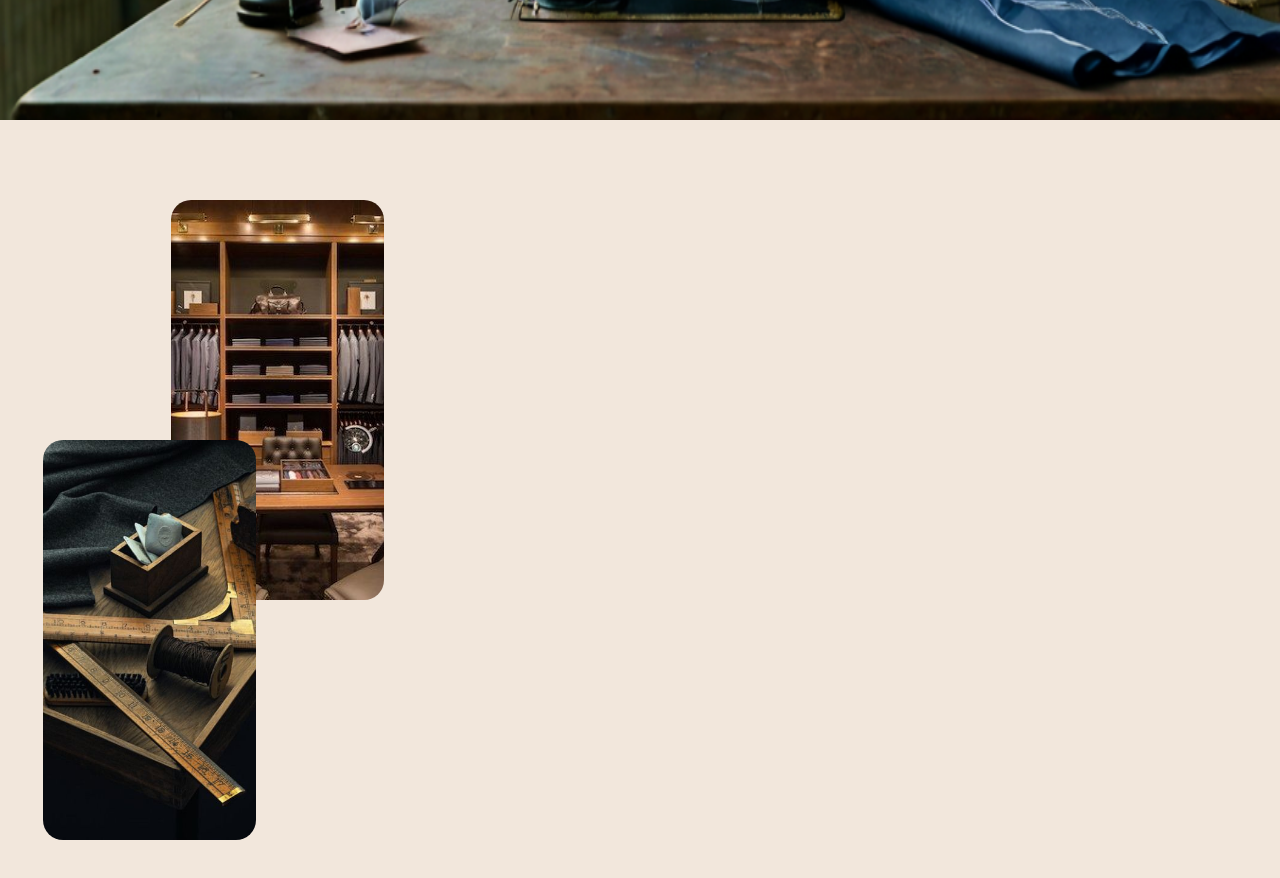
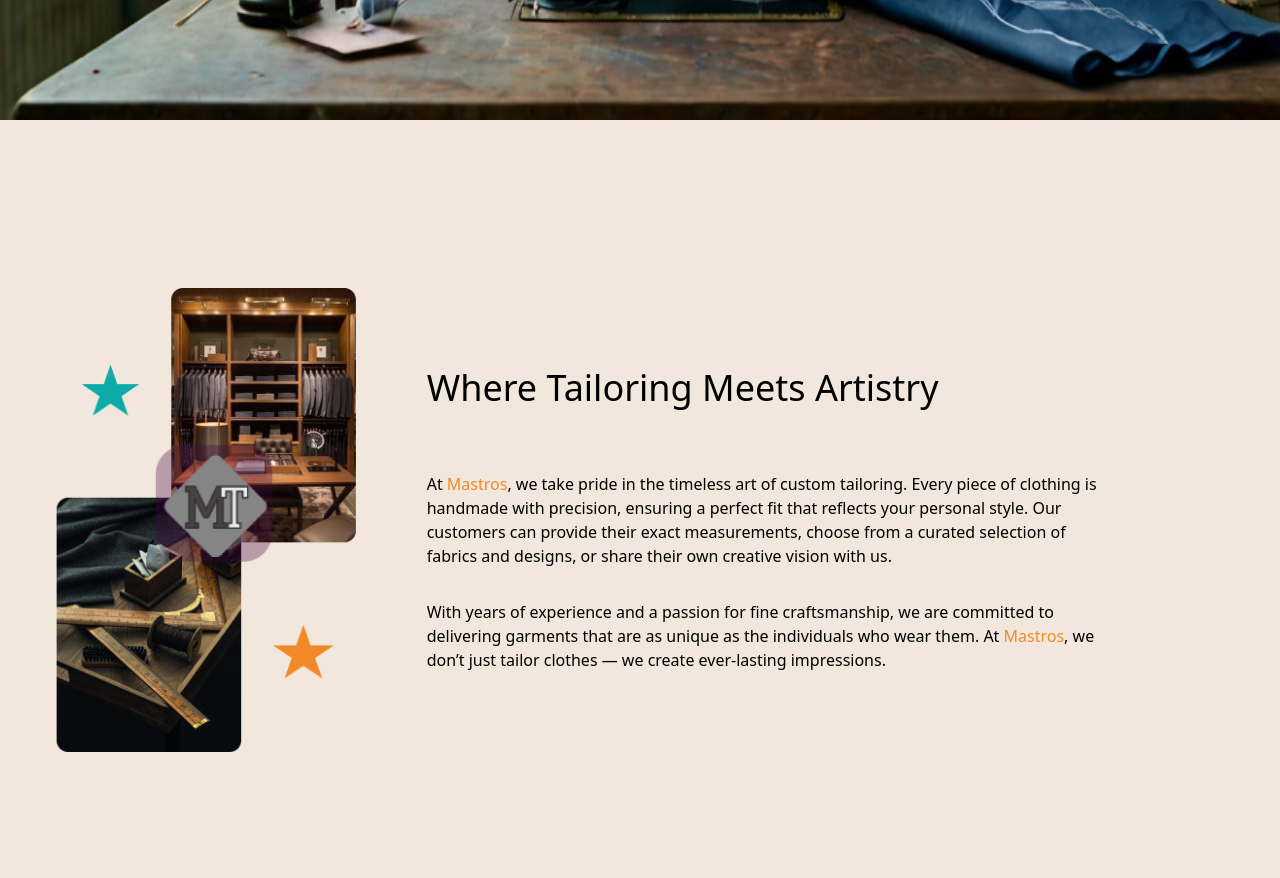
Before and after one commit to gbejoy/Masters_of_tailoring, a React (Vite) app in the folder vite-project/: page / in a window 1280 px wide. Shown: the part 680-1558 px from the top of the page. Built offline with nearby package versions, Linux system fonts and the light colour scheme.

Commit message:
About section 2

```diff
--- a/vite-project/src/Components/About.jsx
+++ b/vite-project/src/Components/About.jsx
@@ -1,32 +1,47 @@
-import TailorShop from "../assets/tailor_shop.jpg"
-import TailorEquip from "../assets/tools_tailor.jpg"
+import CollectionStar from '/CollectionStart.png';
 
-export default function About()
-{
+export default function About() {
     return (
-        <section id="about" className="w-full h-svh bg-[#F2E7DC] flex flex-col md:flex-row items-center justify-center">
-            <div className="w-full md:w-1/3 h-full flex justify-center items-center">
-                <div className="w-full h-full">
-                    <div className="relative w-full h-full flex flex-row items-center justify-center">
-                        <div className="relative w-full h-full">
+        <section id="about" className="w-full h-screen bg-[#F2E7DC] flex flex-col md:flex-row items-center justify-center">
+            {/* Image container */}
+            <div className="w-full h-[50%] md:w-1/3 md:h-full flex flex-row justify-center items-center">
+                <img
+                    src={CollectionStar}
+                    alt="group"
+                    className="max-w-[80%] h-[80%] object-contain"
+                />
+            </div>
 
-                            <div className="min-h-[10rem] w-[50%] h-[35%] md:w-[50%] md:h-[25%] lg:h-[35%] xl:h-1/2 object-fill absolute top-[15%] md:top-[20%] lg:top-[10%] left-[40%]">
-                                <img src={TailorShop} alt="Tailor shop" className="w-full h-full rounded-[20px] object-cover"/>
-                            </div>
+            <div className="w-full md:w-2/3 h-full flex flex-col justify-center gap-[2.5rem] xl:gap-[4rem]">
+                <div className='text-left'>
+                    <h1 className='font-Sail text-3xl xl:text-4xl text-left'>Where Tailoring Meets Artistry</h1>
+                </div>
+                <div className='text-[1rem] font-Noto w-[90%] xl:w-[80%] flex flex-col gap-[2rem]'>
+                    <p>
+                    At <span className='text-[#F28928]'>Mastros</span>, we take pride in the timeless art of custom tailoring. Every piece of clothing is handmade with precision, ensuring a perfect fit that reflects your personal style. Our customers can provide their exact measurements, choose from a curated selection of fabrics and designs, or share their own creative vision with us.
+                    </p>
+                    <p>
+                    With years of experience and a passion for fine craftsmanship, we are committed to delivering garments that are as unique as the individuals who wear them. At <span className='text-[#F28928]'>Mastros</span>, we don’t just tailor clothes — we create ever-lasting impressions.
+                    </p>
+                </div>
+            </div>
+        </section>
+    );
+}
 
-                            <div className="min-h-[10rem] w-[50%] h-[35%] md:w-[50%] md:h-[25%] lg:h-[35%] xl:h-1/2 object-fill absolute top-[40%] left-[10%]">
-                                <img src={TailorEquip} alt="Tailor tools" className="w-full h-full rounded-[20px] object-cover"/>
-                            </div>
-                        </div>
-                    </div>
 
-                </div>
 
-                </div>
-                <div className="w-full md:w-2/3 h-full">
-                    {/* Add content here */}
-                </div>
-        </section>
-
-    )
-}
+{/* <section id="about" className="w-full h-svh bg-[#F2E7DC] flex flex-col md:flex-row items-center justify-center">
+    <div className="w-full md:w-1/3 h-full flex justify-center items-center">
+        <div className="relative w-full h-full">
+            <div className="min-w-[6rem] min-h-[10rem] w-[50%] h-[35%] md:w-[50%] md:h-[25%] lg:h-[35%] xl:h-1/2 object-fill absolute top-[15%] md:top-[10%] left-[40%]">
+                <img src={TailorShop} alt="Tailor shop" className="w-full h-full rounded-[20px] object-cover"/>
+            </div>
+            <div className="min-w-[6rem] min-h-[10rem] w-[50%] h-[35%] md:w-[50%] md:h-[25%] lg:h-[35%] xl:h-1/2 object-fill absolute top-[40%] left-[10%]">
+                <img src={TailorEquip} alt="Tailor tools" className="w-full h-full rounded-[20px] object-cover"/>
+            </div>
+        </div>
+    </div>
+    <div className="w-full md:w-2/3 h-full">
+    </div>
+</section> */}
```
Also changed, not shown: vite-project/public/CollectionStart.png (added).
